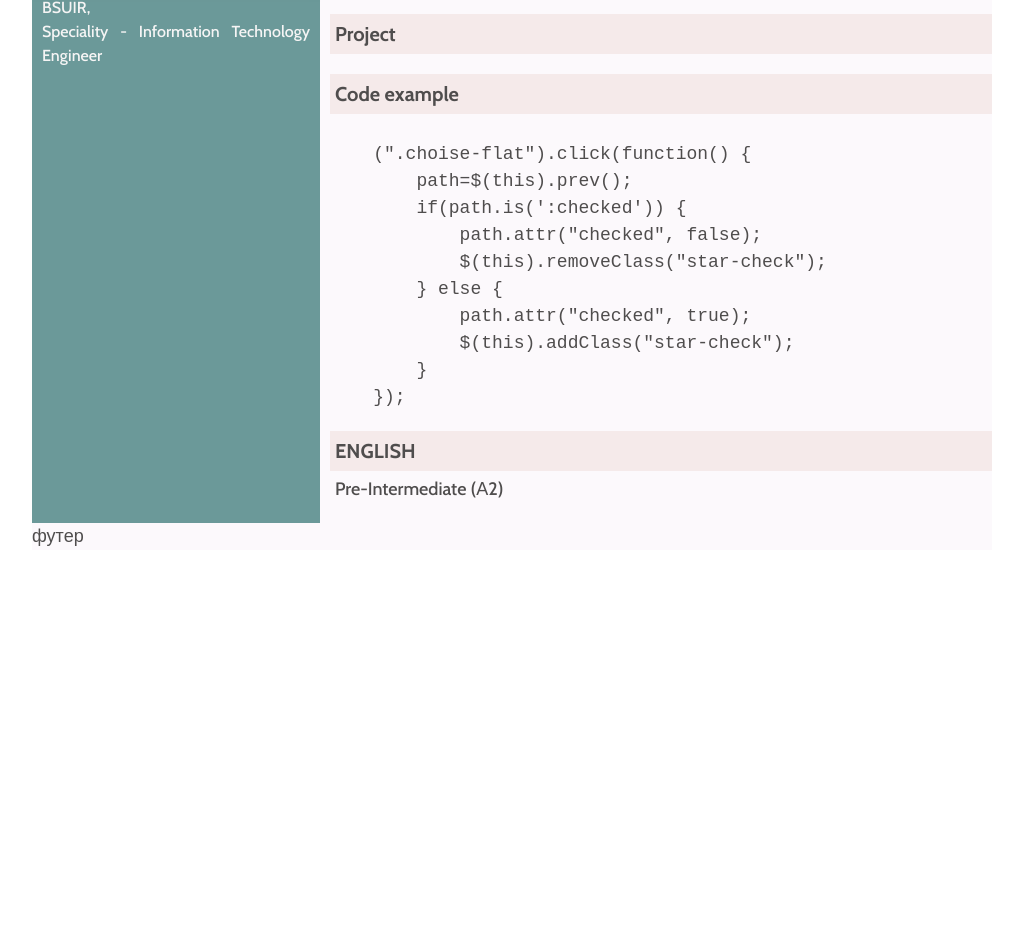
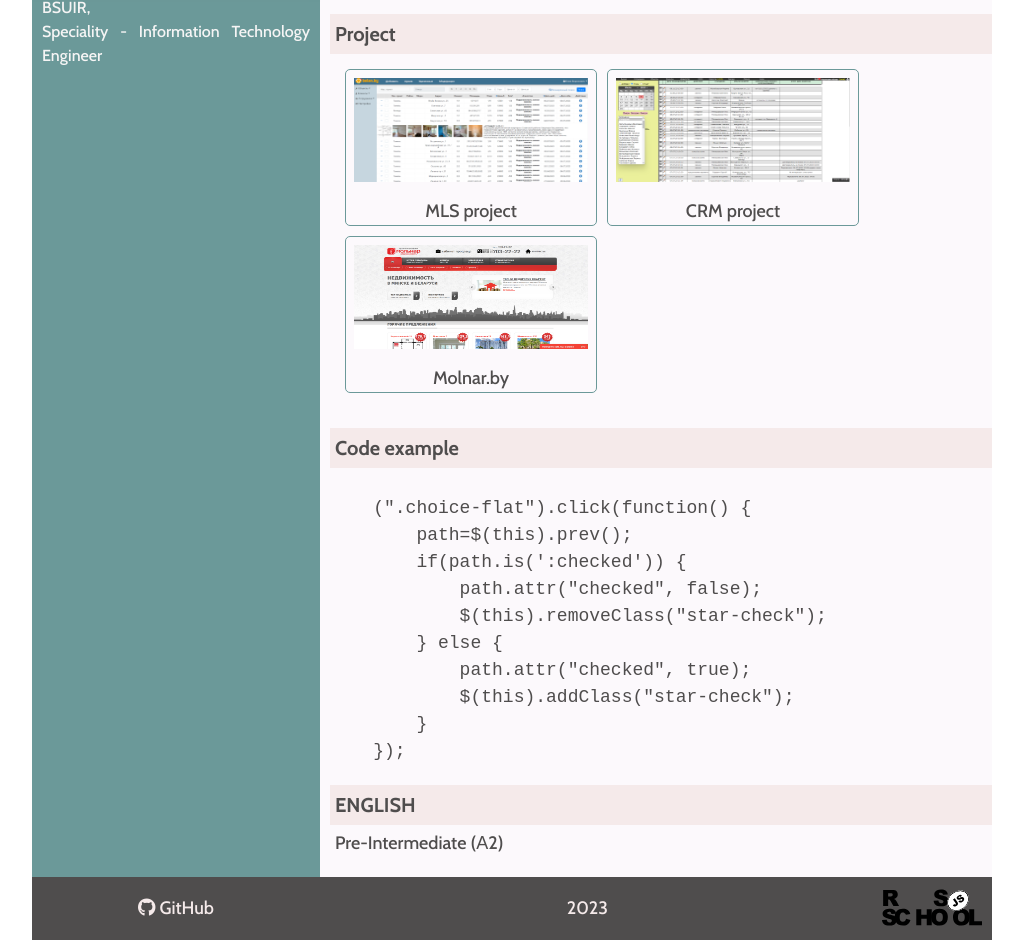
Before and after one commit to YuliyaVoronovich/rsschool-cv, a plain HTML site: page index.html in a window 1280 px wide. Shown: the part 824-1764 px from the top of the page, without its empty margins (128-1151 px from the left). Before the commit the page ends 1374 px from the top, so only its background shows below. Drawn offline with nearby package versions, Linux system fonts and the light colour scheme.

Commit message:
feat: add projects and footer informations

```diff
--- a/css/style.css
+++ b/css/style.css
@@ -24,12 +24,35 @@ body {
     background: rgba(239, 226, 239, 0.2);
 }
 .main,
-.header {
+.header,
+.footer {
      display: flex;
      flex-wrap: wrap;
 }
 .footer {
-
+    justify-content: center;
+    background: #4f4d4d;
+}
+.footer div {
+    flex-wrap: inherit;
+    justify-content: flex-end;
+    align-content: center;
+    width: 30%;
+    display: flex;
+    color: #f5eaea;
+}
+.footer div:first-child {
+    justify-content: center;
+}
+.footer div:last-child {
+    width: 40%;
+}
+.footer .link-github a {
+    text-decoration:none;
+    color: #f5eaea;
+}
+.logo a{
+    padding: 5px 10px 0 0;
 }
 .right-side {
     width: 70%;
@@ -83,6 +106,31 @@ body {
 .nav-item .nav-link:hover {
     color: #4f4d4d;
 }
+.project-list {
+    display: flex;
+    flex-wrap: wrap;
+    justify-content: left;
+    align-items: center;
+    list-style: none;
+    padding: 10px;
+}
+.project-list .project-item {
+    display: flex;
+    flex-wrap: wrap;
+    flex-direction: column;
+    align-items: center;
+    margin: 5px;
+}
+.project-list .project-item a {
+    text-decoration: none;
+}
+.project-item {
+    border: 1px solid #6B9999;
+    border-radius: 5px;
+}
+.project-item img{
+    padding: 8px;
+}
 .left-section{
     margin: 0 0 20px 0;
     font-size: 16px;
@@ -128,8 +176,10 @@ body {
     .main-photo,
     .main-menu,
     .left-side,
-    .right-side {
+    .right-side ,
+    .footer div{
         width: 100%;
+        justify-content: center;
     }
     .main-photo {
         margin: 0;
--- a/index.html
+++ b/index.html
@@ -25,7 +25,7 @@
             </nav>
          <div class="main-menu">
             <div class="main-photo">
-                <img src="assets/img/photo_cv.png" alt="Main photo" height="250" width="184">
+                <img src="assets/img/photo_cv.png" alt="Главное фото" height="250" width="184">
             </div>
              <div class="main-name">
                  <h1>Julia Voronovich</h1>
@@ -39,7 +39,7 @@
         <section class="left-section" id="contacts">
             <h2>CONTACTS</h2>
                 <ul class="contact-list">
-                    <li class="contact-item"><i class="fa-regular fa-envelope side-icon"></i></i>ylenka13@gmail.com</li>
+                    <li class="contact-item"><i class="fa-regular fa-envelope side-icon"></i>ylenka13@gmail.com</li>
                     <li class="contact-item"><i class="fa-regular fa-phone side-icon"></i>+375297624018</li>
                     <li class="contact-item"><i class="fa-regular fa-map-marker side-icon"></i>7 Aladovuh St., Minsk</li>
                     <li class="contact-item"><i class="fa-brands fa-linkedin side-icon"></i>linkedin</li>
@@ -87,12 +87,25 @@
         </section>
         <section class="right-section" id="projects">
             <h2>Project</h2>
-
+            <ul class="project-list">
+                <li class="project-item">
+                    <a href="https://mls.belan.by" target="_blank"><img src="assets/img/projects/mls.png" alt="MLS project" width="250" height="120"></a>
+                    <span>MLS project</span>
+                </li>
+                <li class="project-item">
+                    <a href="https://crm.molnar.by" target="_blank"><img src="assets/img/projects/crm.png" alt="CRM project" width="250" height="120"></a>
+                    <span>CRM project</span>
+                </li>
+                <li class="project-item">
+                    <a href="https://molnar.by" target="_blank"><img src="assets/img/projects/molnar.png" alt="Сайт Molnar.by" width="250" height="120"></a>
+                    <span>Molnar.by</span>
+                </li>
+            </ul>
         </section>
         <section class="right-section" id="code">
             <h2>Code example</h2>
  <pre><code>
-    (".choise-flat").click(function() {
+    (".choiсe-flat").click(function() {
         path=$(this).prev();
         if(path.is(':checked')) {
             path.attr("checked", false);
@@ -109,7 +122,11 @@
         </section>
     </div>
 </main>
-<footer class = "footer">футер</footer>
+<footer class = "footer">
+    <div class="link-github"><a href="https://github.com/YuliyaVoronovich" target="_blank"><i class="fa-brands fa-github"></i> GitHub</a></div>
+    <div class="year">2023</div>
+    <div class="logo"><a href="https://rs.school/js/" target="_blank"><img src="assets/img/rs_school_logo.svg" alt="Логотип" height="50" width="100"></a></div>
+</footer>
 </div>
 </body>
 </html>
```
Also changed, not shown: assets/img/projects/crm.png (added), assets/img/projects/mls.png (added), assets/img/projects/molnar.png (added), assets/img/rs_school_logo.svg (added).
